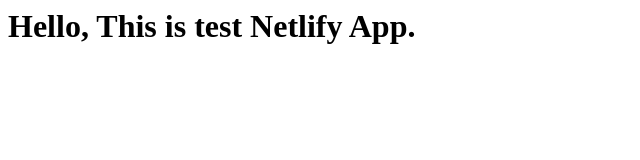
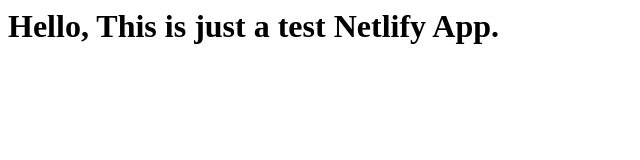
Before and after one commit to abhishek-onsweb/netlifyTest, a plain HTML site: page index.html in a window 1280 px wide. Shown: the whole page, without its empty margins (0-640 px from the left). Drawn offline with Linux system fonts and the light colour scheme.

Commit message:
Update index.html

```diff
--- a/index.html
+++ b/index.html
@@ -1 +1 @@
-<h1>Hello, This is test Netlify App.</h1>
+<h1>Hello, This is just a test Netlify App.</h1>
```
